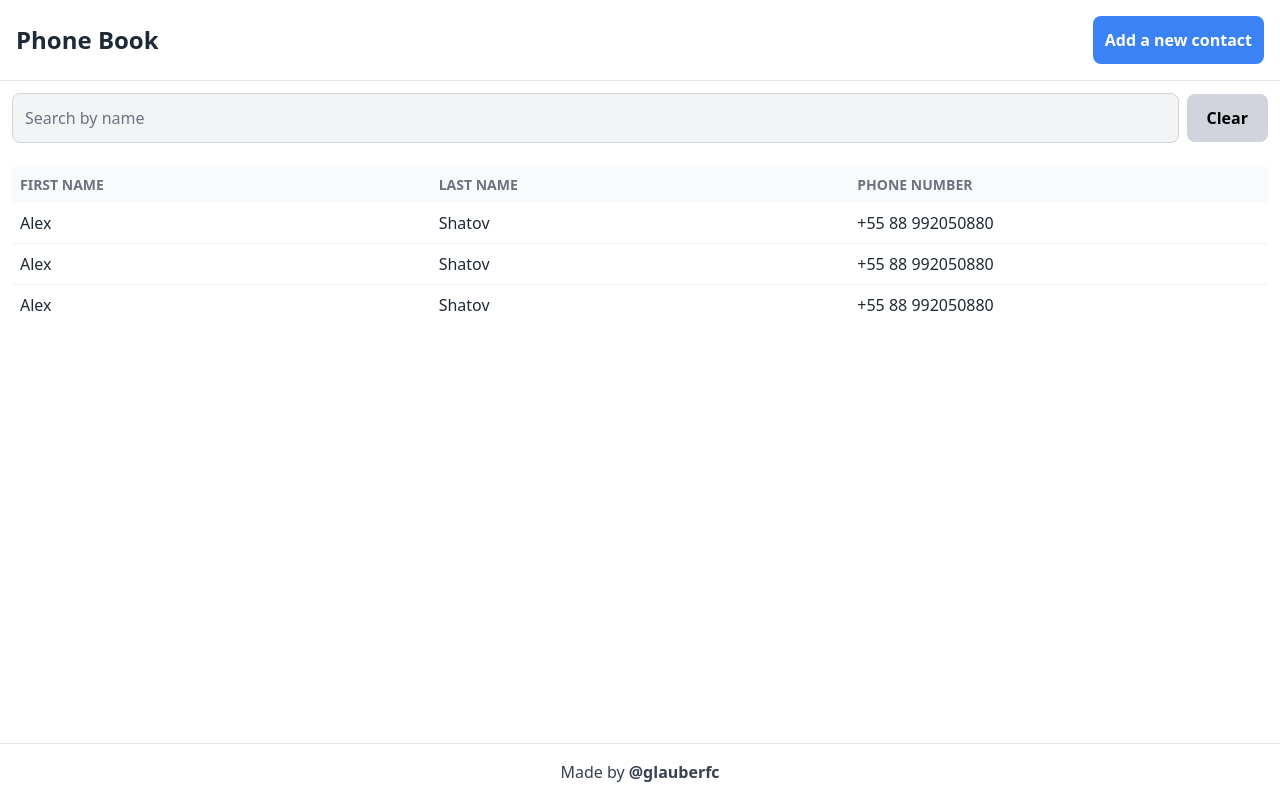
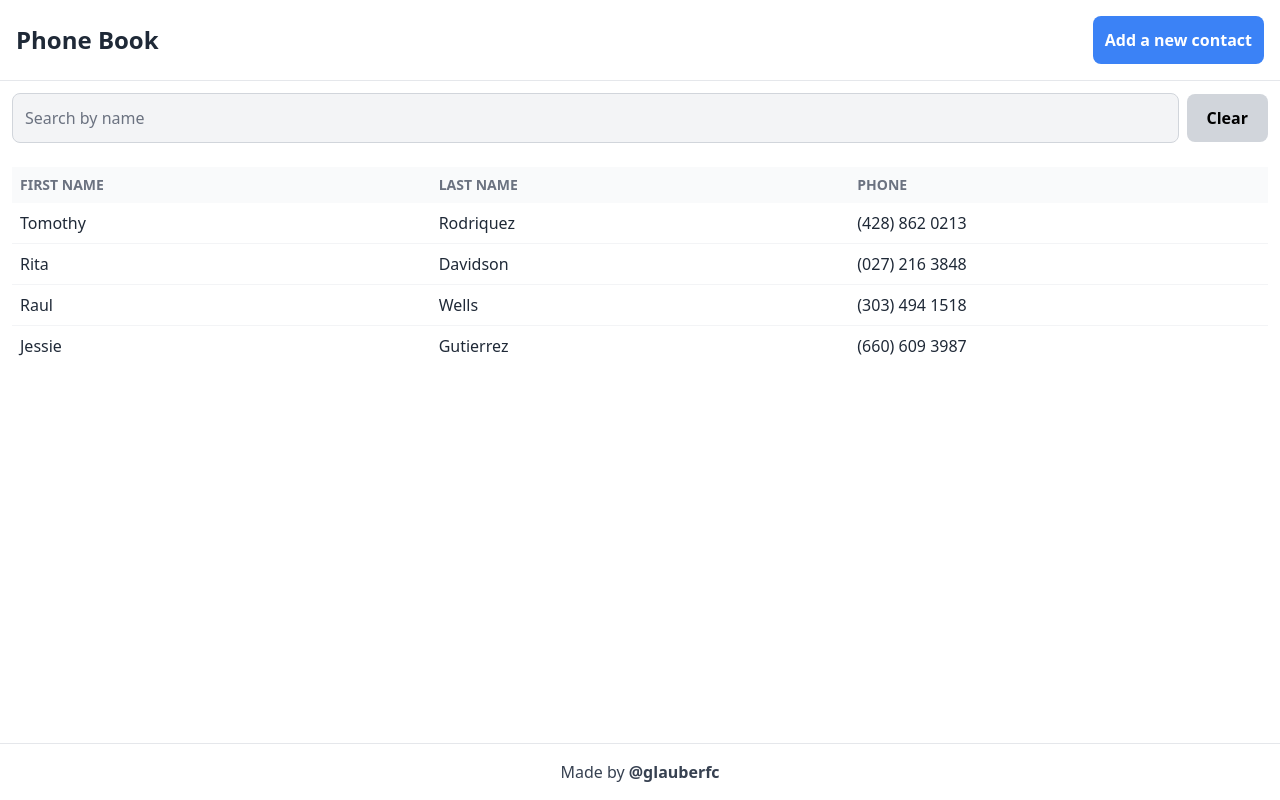
Before and after one commit to glauberfc/phone-book, a Next.js app: page / in a window 1280 px wide. Built offline with nearby package versions, Linux system fonts and the light colour scheme.

Commit message:
Improve contacts list and form validations

```diff
--- a/components/ContactsList.jsx
+++ b/components/ContactsList.jsx
@@ -15,7 +15,7 @@ export default function ContactsList() {
             <div className="font-semibold text-left">Last name</div>
           </th>
           <th className="p-2 whitespace-nowrap">
-            <div className="font-semibold text-left">Phone number</div>
+            <div className="font-semibold text-left">Phone</div>
           </th>
         </tr>
       </thead>
--- a/components/NewContactModal.jsx
+++ b/components/NewContactModal.jsx
@@ -18,16 +18,13 @@ export default function NewContactModal() {
     reValidateMode: "onSubmit",
     mode: "onSubmit",
   })
+  const requiredFieldMessage = "This field is required"
   const { addNewContact } = useContacts()
   const router = useRouter()
 
   function onSubmit(data) {
     addNewContact(data)
-    reset({
-      firstName: "",
-      lastName: "",
-      phoneNumber: "",
-    })
+    reset()
     toast.success("New contact added successfully", {
       position: "bottom-right",
       autoClose: 3000,
@@ -38,10 +35,15 @@ export default function NewContactModal() {
     router.push("/")
   }
 
+  function closeModal() {
+    reset()
+    router.push("/")
+  }
+
   return (
     <Modal
       isOpen={!!router.query["new-contact"]}
-      onRequestClose={() => router.push("/")}
+      onRequestClose={closeModal}
       contentLabel="Post modal"
       overlayClassName="absolute w-screen top-0 h-screen z-10 flex justify-center items-center bg-gray-900/75"
       className="w-full max-w-screen-md h-screen md:h-auto p-5 border md:my-10 border-gray-200 shadow bg-white md:rounded-lg"
@@ -51,7 +53,7 @@ export default function NewContactModal() {
           <h2 className="text-xl font-bold">Add a new contact</h2>
           <Link href="/">
             <a>
-              <XIcon className="h-8 w-8 text-red-500" />
+              <XIcon className="h-8 w-8 text-red-500" onClick={closeModal} />
             </a>
           </Link>
         </div>
@@ -61,39 +63,35 @@ export default function NewContactModal() {
           <input
             id="firstName"
             type="text"
-            {...register("firstName", { required: true })}
+            {...register("firstName", { required: requiredFieldMessage })}
           />
           {errors.firstName && (
-            <span className="error-message">This field is required</span>
+            <span className="error-message">{errors.firstName.message}</span>
           )}
-
           <label htmlFor="lastName">Last name</label>
           <input
             id="lastName"
             type="text"
-            {...register("lastName", { required: true })}
+            {...register("lastName", { required: requiredFieldMessage })}
           />
           {errors.lastName && (
-            <span className="error-message">This field is required</span>
+            <span className="error-message">{errors.lastName.message}</span>
           )}
-
           <label htmlFor="phoneNumber">Phone number</label>
           <input
             id="phoneNumber"
             type="tel"
-            maxLength={14}
+            maxLength={15}
             {...register("phoneNumber", {
-              required: true,
-              pattern: /^\d+$/i,
+              required: requiredFieldMessage,
               onChange: (e) => {
-                e.target.value = e.target.value.replace(/[^\d+]/g, "")
+                e.target.value = e.target.value.replace(/[^()\s\d+]/g, "")
               },
             })}
           />
           {errors.phoneNumber && (
-            <span className="error-message">This field is required</span>
+            <span className="error-message">{errors.phoneNumber.message}</span>
           )}
-
           <button
             type="submit"
             className="block w-full mt-4 p-4 button button-primary"
--- a/constants.js
+++ b/constants.js
@@ -1,18 +1,23 @@
 export const APP_NAME = "Phone Book"
 export const DEFAULT_CONTACTS = [
   {
-    firstName: "Alex",
-    lastName: "Shatov",
-    phoneNumber: "+55 88 992050880",
+    firstName: "Tomothy",
+    lastName: "Rodriquez",
+    phoneNumber: "(428) 862 0213",
   },
   {
-    firstName: "Alex",
-    lastName: "Shatov",
-    phoneNumber: "+55 88 992050880",
+    firstName: "Rita",
+    lastName: "Davidson",
+    phoneNumber: "(027) 216 3848",
   },
   {
-    firstName: "Alex",
-    lastName: "Shatov",
-    phoneNumber: "+55 88 992050880",
+    firstName: "Raul",
+    lastName: "Wells",
+    phoneNumber: "(303) 494 1518",
+  },
+  {
+    firstName: "Jessie",
+    lastName: "Gutierrez",
+    phoneNumber: "(660) 609 3987",
   },
 ]
```
